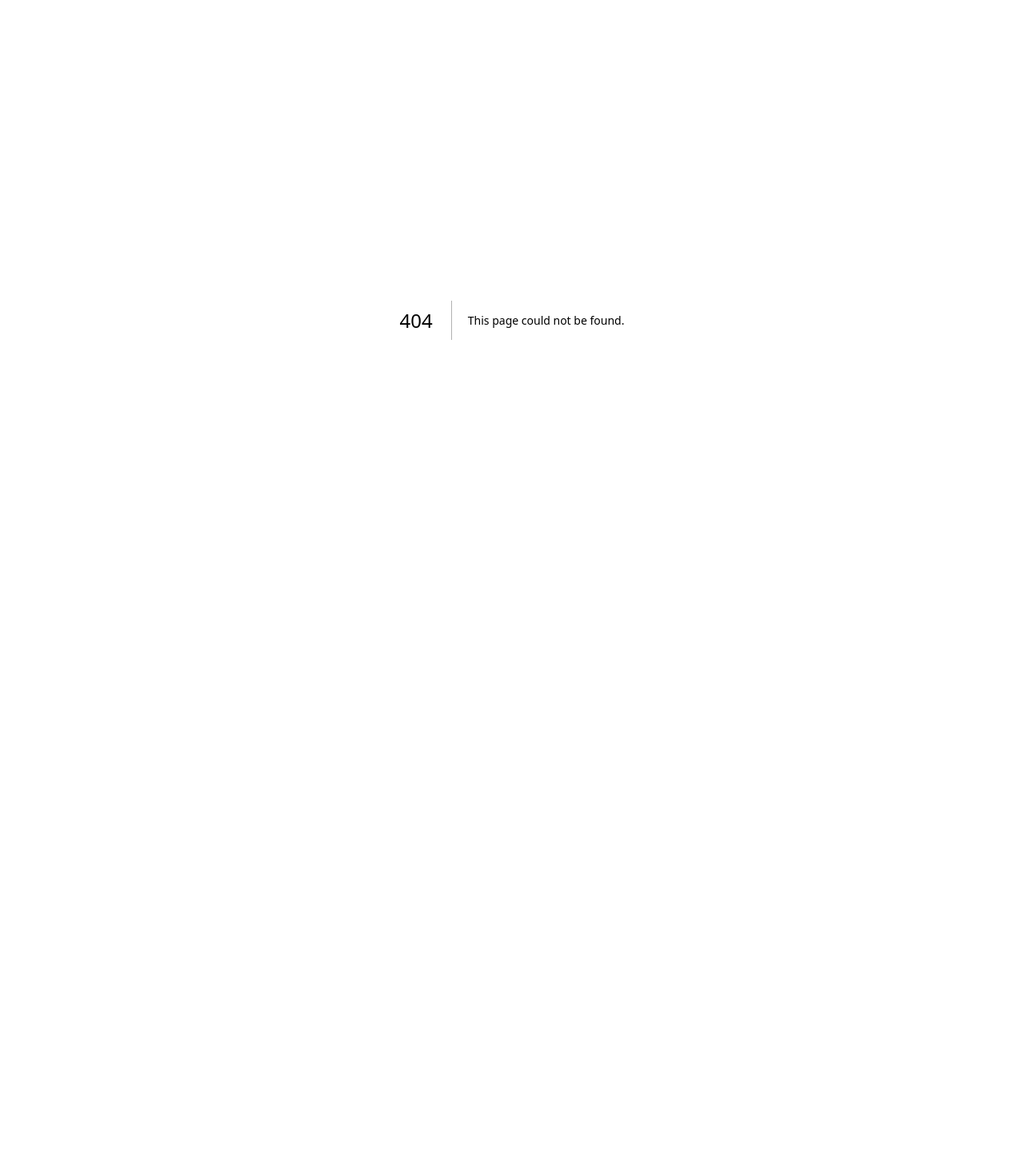
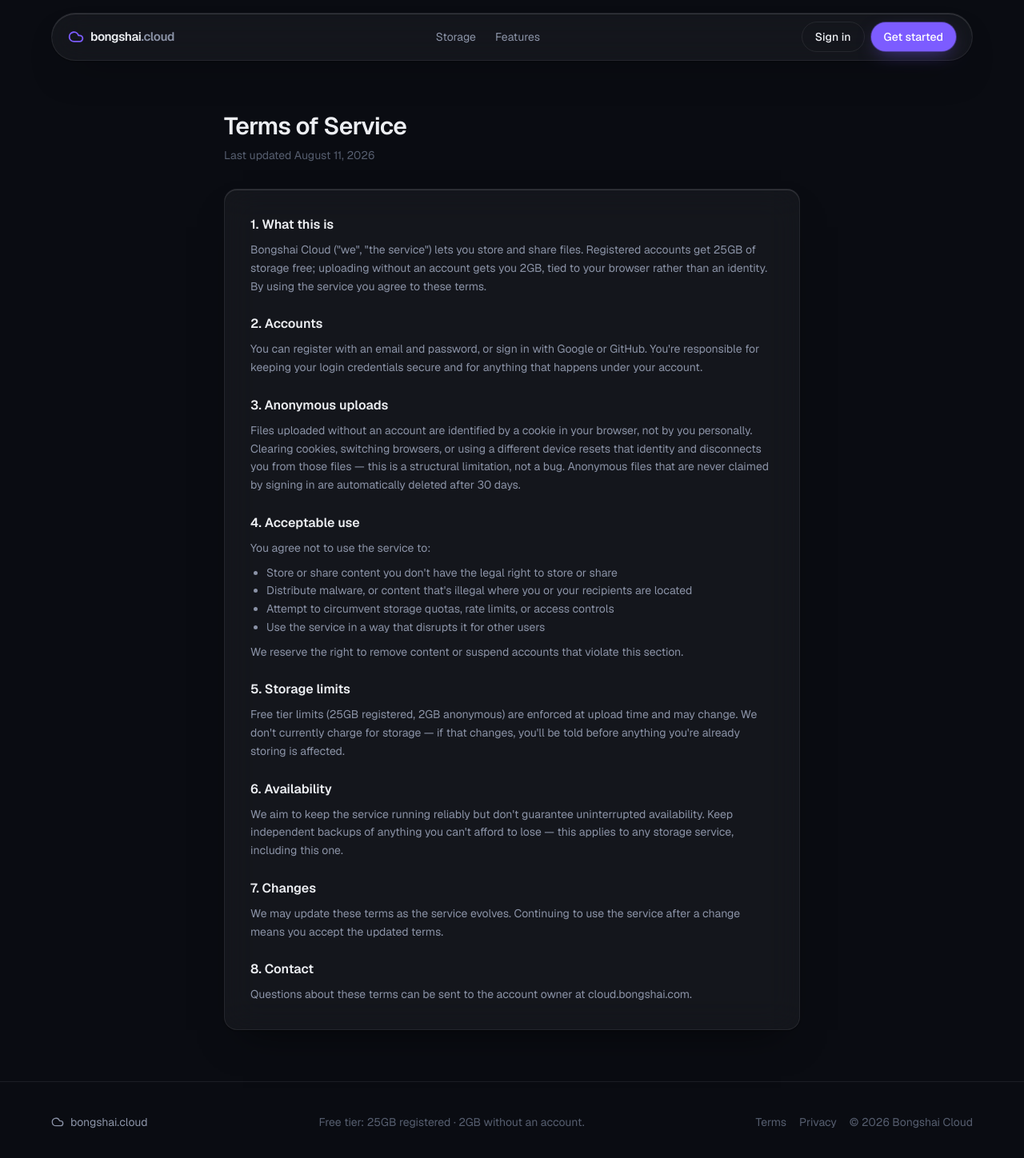
Before and after one commit to noormdgolam/cloud, a Next.js app: page /terms in a window 1280 px wide. Before the commit this address had no page. Shown: the top 1448 px of the page at 80% size. Before the commit the page ends 800 px from the top, so only its background shows below. Built offline with nearby package versions, Linux system fonts and the light colour scheme.

Commit message:
Add Terms of Service and Privacy Policy pages
Neither existed — real gap for a service that accepts real user data
and files. Content reflects how the app actually works (anonymous
30-day retention, quota enforcement, OAuth providers) rather than
generic boilerplate.

```diff
--- /dev/null
+++ b/src/app/(marketing)/privacy/page.tsx
@@ -0,0 +1,81 @@
+import type { Metadata } from "next";
+import { GlassCard } from "@/components/ui/GlassCard";
+
+export const metadata: Metadata = { title: "Privacy Policy" };
+
+const UPDATED = "August 11, 2026";
+
+export default function PrivacyPage() {
+  return (
+    <div className="mx-auto max-w-3xl px-4 py-16 sm:px-6">
+      <h1 className="text-2xl font-semibold tracking-tight text-ink sm:text-3xl">Privacy Policy</h1>
+      <p className="mt-2 text-sm text-ink-faint">Last updated {UPDATED}</p>
+
+      <GlassCard className="mt-8 flex flex-col gap-6 p-6 text-sm leading-relaxed text-ink-muted sm:p-8">
+        <section>
+          <h2 className="mb-2 text-base font-semibold text-ink">What we store</h2>
+          <p>For registered accounts: your name, email address, and (if you sign up with a password)
+            a securely hashed password — never the password itself. If you sign in with Google or GitHub,
+            we receive your name, email, and profile image from them.</p>
+          <p className="mt-2">
+            For everyone: the files you upload, their names, sizes, and upload times, and how much of
+            your storage quota you&apos;ve used. Anonymous uploads are tied to a random identifier stored in a
+            browser cookie, not to any personal information.
+          </p>
+        </section>
+
+        <section>
+          <h2 className="mb-2 text-base font-semibold text-ink">How we use it</h2>
+          <p>
+            Strictly to run the service: authenticating you, enforcing storage quotas, serving your files
+            back to you, and generating share links when you ask us to. We don&apos;t sell your data or use it
+            for advertising.
+          </p>
+        </section>
+
+        <section>
+          <h2 className="mb-2 text-base font-semibold text-ink">Who can see your files</h2>
+          <p>
+            Only you, unless you explicitly create a share link — anyone with that link can access the
+            file until it&apos;s revoked or expires. Files are stored outside any public path and are never
+            reachable by guessing a URL.
+          </p>
+        </section>
+
+        <section>
+          <h2 className="mb-2 text-base font-semibold text-ink">Retention and deletion</h2>
+          <p>
+            Deleting a file removes it immediately. Anonymous uploads that are never claimed by signing
+            in are automatically deleted after 30 days. Deleting your account removes your files and
+            account data.
+          </p>
+        </section>
+
+        <section>
+          <h2 className="mb-2 text-base font-semibold text-ink">Cookies</h2>
+          <p>
+            We use cookies for session authentication (staying signed in) and, for visitors without an
+            account, to identify your anonymous storage session. We don&apos;t use tracking or advertising
+            cookies.
+          </p>
+        </section>
+
+        <section>
+          <h2 className="mb-2 text-base font-semibold text-ink">Third parties</h2>
+          <p>
+            If you sign in with Google or GitHub, that authentication happens directly with them under
+            their own privacy policies. We don&apos;t share your data with any other third party.
+          </p>
+        </section>
+
+        <section>
+          <h2 className="mb-2 text-base font-semibold text-ink">Your rights</h2>
+          <p>
+            You can review and delete your own files at any time from your dashboard. To request a full
+            account deletion or a copy of your data, contact the account owner at cloud.bongshai.com.
+          </p>
+        </section>
+      </GlassCard>
+    </div>
+  );
+}
--- /dev/null
+++ b/src/app/(marketing)/terms/page.tsx
@@ -0,0 +1,90 @@
+import type { Metadata } from "next";
+import { GlassCard } from "@/components/ui/GlassCard";
+
+export const metadata: Metadata = { title: "Terms of Service" };
+
+const UPDATED = "August 11, 2026";
+
+export default function TermsPage() {
+  return (
+    <div className="mx-auto max-w-3xl px-4 py-16 sm:px-6">
+      <h1 className="text-2xl font-semibold tracking-tight text-ink sm:text-3xl">Terms of Service</h1>
+      <p className="mt-2 text-sm text-ink-faint">Last updated {UPDATED}</p>
+
+      <GlassCard className="mt-8 flex flex-col gap-6 p-6 text-sm leading-relaxed text-ink-muted sm:p-8">
+        <section>
+          <h2 className="mb-2 text-base font-semibold text-ink">1. What this is</h2>
+          <p>
+            Bongshai Cloud (&quot;we&quot;, &quot;the service&quot;) lets you store and share files. Registered accounts get
+            25GB of storage free; uploading without an account gets you 2GB, tied to your browser rather
+            than an identity. By using the service you agree to these terms.
+          </p>
+        </section>
+
+        <section>
+          <h2 className="mb-2 text-base font-semibold text-ink">2. Accounts</h2>
+          <p>
+            You can register with an email and password, or sign in with Google or GitHub. You&apos;re
+            responsible for keeping your login credentials secure and for anything that happens under
+            your account.
+          </p>
+        </section>
+
+        <section>
+          <h2 className="mb-2 text-base font-semibold text-ink">3. Anonymous uploads</h2>
+          <p>
+            Files uploaded without an account are identified by a cookie in your browser, not by you
+            personally. Clearing cookies, switching browsers, or using a different device resets that
+            identity and disconnects you from those files — this is a structural limitation, not a bug.
+            Anonymous files that are never claimed by signing in are automatically deleted after 30 days.
+          </p>
+        </section>
+
+        <section>
+          <h2 className="mb-2 text-base font-semibold text-ink">4. Acceptable use</h2>
+          <p>You agree not to use the service to:</p>
+          <ul className="mt-2 list-disc pl-5">
+            <li>Store or share content you don&apos;t have the legal right to store or share</li>
+            <li>Distribute malware, or content that&apos;s illegal where you or your recipients are located</li>
+            <li>Attempt to circumvent storage quotas, rate limits, or access controls</li>
+            <li>Use the service in a way that disrupts it for other users</li>
+          </ul>
+          <p className="mt-2">
+            We reserve the right to remove content or suspend accounts that violate this section.
+          </p>
+        </section>
+
+        <section>
+          <h2 className="mb-2 text-base font-semibold text-ink">5. Storage limits</h2>
+          <p>
+            Free tier limits (25GB registered, 2GB anonymous) are enforced at upload time and may change.
+            We don&apos;t currently charge for storage — if that changes, you&apos;ll be told before anything you&apos;re
+            already storing is affected.
+          </p>
+        </section>
+
+        <section>
+          <h2 className="mb-2 text-base font-semibold text-ink">6. Availability</h2>
+          <p>
+            We aim to keep the service running reliably but don&apos;t guarantee uninterrupted availability.
+            Keep independent backups of anything you can&apos;t afford to lose — this applies to any storage
+            service, including this one.
+          </p>
+        </section>
+
+        <section>
+          <h2 className="mb-2 text-base font-semibold text-ink">7. Changes</h2>
+          <p>
+            We may update these terms as the service evolves. Continuing to use the service after a
+            change means you accept the updated terms.
+          </p>
+        </section>
+
+        <section>
+          <h2 className="mb-2 text-base font-semibold text-ink">8. Contact</h2>
+          <p>Questions about these terms can be sent to the account owner at cloud.bongshai.com.</p>
+        </section>
+      </GlassCard>
+    </div>
+  );
+}
--- a/src/components/marketing/Footer.tsx
+++ b/src/components/marketing/Footer.tsx
@@ -1,3 +1,4 @@
+import Link from "next/link";
 import { Cloud } from "lucide-react";
 
 export function Footer() {
@@ -9,7 +10,15 @@ export function Footer() {
           <span>bongshai.cloud</span>
         </div>
         <p>Free tier: 25GB registered · 2GB without an account.</p>
-        <p>&copy; {new Date().getFullYear()} Bongshai Cloud</p>
+        <div className="flex items-center gap-4">
+          <Link href="/terms" className="hover:text-ink">
+            Terms
+          </Link>
+          <Link href="/privacy" className="hover:text-ink">
+            Privacy
+          </Link>
+          <p>&copy; {new Date().getFullYear()} Bongshai Cloud</p>
+        </div>
       </div>
     </footer>
   );
```
